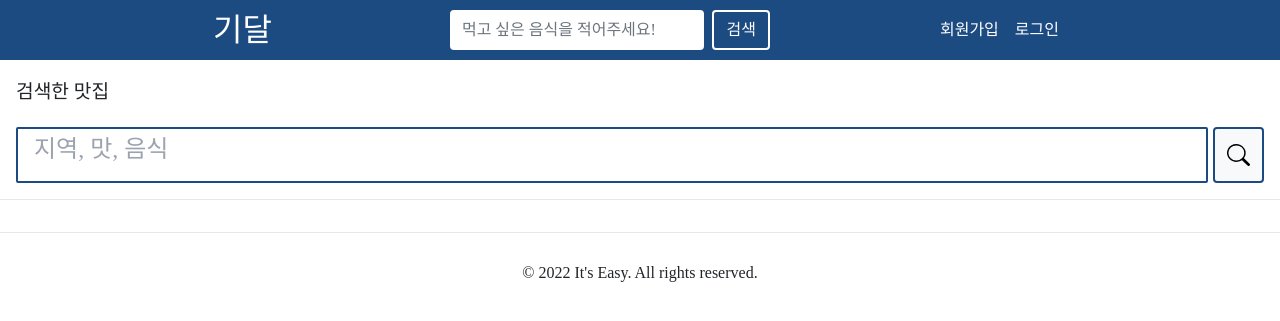
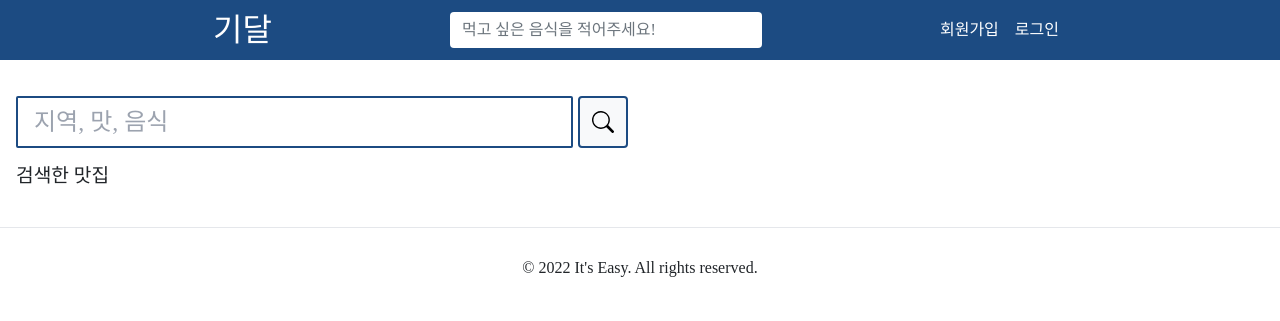
Before and after one commit to audgks5551/waiting_2022_01_11, a Django app: page /stores/search/ in a window 1280 px wide. Shown: the top 321 px of the page. Run offline with Django 4.2, Linux system fonts and the light colour scheme; data that the repository does not hold is empty; parts of the project's set-up code (start-up, migrations or seed data) failed here and were passed over; some libraries are stand-ins or nearby versions; some web fonts are replaced.

Commit message:
모든곳에 검색기능 추가

```diff
--- a/static/common.base.css
+++ b/static/common.base.css
@@ -73,7 +73,7 @@ select {
   font-weight: 500;
   border-radius: 0.125rem;
   padding-top: 1.25rem;
-  padding-bottom: 2rem;
+  padding-bottom: 1.25rem;
   border-width: 1px;
   padding-left: 1rem;
   padding-right: 1rem;
--- a/static/common.css
+++ b/static/common.css
@@ -1002,6 +1002,11 @@ Ensure the default browser behavior of the `hidden` attribute.
   padding-right: 1.7rem;
 }
 
+.t-py-\[1\.5rem\] {
+  padding-top: 1.5rem;
+  padding-bottom: 1.5rem;
+}
+
 .t-pb-\[1rem\] {
   padding-bottom: 1rem;
 }
@@ -1221,7 +1226,7 @@ select {
   font-weight: 500;
   border-radius: 0.125rem;
   padding-top: 1.25rem;
-  padding-bottom: 2rem;
+  padding-bottom: 1.25rem;
   border-width: 1px;
   padding-left: 1rem;
   padding-right: 1rem;
@@ -1406,11 +1411,6 @@ input:focus {
   background-color: rgb(28 75 130 / var(--tw-bg-opacity));
 }
 
-.hover\:t-bg-\[\#DD6B4D\]:hover {
-  --tw-bg-opacity: 1;
-  background-color: rgb(221 107 77 / var(--tw-bg-opacity));
-}
-
 .hover\:t-bg-gray-400:hover {
   --tw-bg-opacity: 1;
   background-color: rgb(156 163 175 / var(--tw-bg-opacity));
@@ -1517,6 +1517,10 @@ input:focus {
     margin-top: 0px;
   }
 
+  .lg\:t-mr-\[51\%\] {
+    margin-right: 51%;
+  }
+
   .lg\:t-flex {
     display: flex;
   }
--- a/stores/views.py
+++ b/stores/views.py
@@ -69,7 +69,7 @@ class SearchView(View):
 
                 return render(
                     request, "stores/stores_list.html", {
-                        "form": form,
+                        "search_form": form,
                         "store_list": store_list,
                         "current_user_id": current_user_id,
                         "storeType_len": storeType_len,
@@ -80,10 +80,10 @@ class SearchView(View):
                 )
 
         else:
-            form = forms.SearchForm()
+            search_form = forms.SearchForm()
 
         return render(request, "stores/stores_list.html", {
-            "form": form,
+            "search_form": search_form,
             "current_user_id": current_user_id,
             "storeType_len": storeType_len,
             "amenity_len": amenity_len,
@@ -111,11 +111,15 @@ def detailStore(request, store_id):
     store = models.Store.objects.get(id=store_id)
     waiting_mode = waiting_models.StartWaiting.objects.get(
         store_id=store_id).mode
+
+    search_form = forms.SearchForm()
+
     context = {
         "store": store,
         "current_user_id": current_user_id,
         "store_id": store_id,
-        "waiting_mode": waiting_mode
+        "waiting_mode": waiting_mode,
+        "search_form": search_form
     }
 
     return render(request, "stores/stores_detail.html", context)
@@ -167,6 +171,7 @@ def modifyStore(request, store_id):
         store_form = forms.CreateStoreForm()
         startWaiting_form = waiting_forms.StartWaitingForm()
         add_photo_form = forms.AddPhotoForm()
+        search_form = forms.SearchForm()
 
     store_form = forms.CreateStoreForm(instance=store)
     startWaiting_form = waiting_forms.StartWaitingForm(instance=startWaiting)
@@ -176,6 +181,7 @@ def modifyStore(request, store_id):
         "store_form": store_form,
         "startWaiting_form": startWaiting_form,
         "add_photo_form": add_photo_form,
+        "search_form": search_form,
         "photo_list": photo_list,
         "store": store,
     }
@@ -227,6 +233,7 @@ def createStore(request):
         store_form = forms.CreateStoreForm()
         startWaiting_form = waiting_forms.StartWaitingForm()
         add_photo_form = forms.AddPhotoForm()
+        search_form = forms.SearchForm()
 
     storeType_len = models.StoreType.objects.count()
     amenity_len = models.Amenity.objects.count()
@@ -238,6 +245,7 @@ def createStore(request):
         "current_user_id": current_user_id,
         "add_photo_form": add_photo_form,
         "startWaiting_form": startWaiting_form,
+        "search_form": search_form,
         "storeType_len": storeType_len,
         "amenity_len": amenity_len,
         "theme_len": theme_len,
--- a/templates/partials/nav-b.html
+++ b/templates/partials/nav-b.html
@@ -18,7 +18,7 @@
             </a>
         </li>
         <li class="t-flex t-items-center" >
-            <button class="t-h-full t-flex t-items-center t-justify-center t-px-[2rem]" data-bs-toggle="modal" data-bs-target="#exampleModal">
+            <button class="t-h-full t-flex t-items-center t-justify-center t-px-[2rem]" data-bs-toggle="modal" data-bs-target="#nav-b">
                 <svg class="t-fill-white" xmlns="http://www.w3.org/2000/svg" viewBox="0 0 24 24" width="24" height="24">
                     <path fill-rule="evenodd"
                         d="M14.53 15.59a8.25 8.25 0 111.06-1.06l5.69 5.69a.75.75 0 11-1.06 1.06l-5.69-5.69zM2.5 9.25a6.75 6.75 0 1111.74 4.547.746.746 0 00-.443.442A6.75 6.75 0 012.5 9.25z">
@@ -59,7 +59,7 @@
 
     <!-- Modal -->
 
-        <div class="modal" id="exampleModal" tabindex="-1" aria-labelledby="exampleModalLabel" aria-hidden="true">
+        <div class="modal" id="nav-b" tabindex="-1" aria-labelledby="exampleModalLabel" aria-hidden="true">
             <div class="modal-dialog modal-dialog-centered modal-dialog-scrollable">
                 <div class="modal-content t-border-0">
                     <div class="modal-header t-flex t-flex-col t-p-0">
--- a/templates/partials/nav.html
+++ b/templates/partials/nav.html
@@ -19,8 +19,7 @@
     </button>
     <div class="collapse navbar-collapse lg:t-flex lg:t-justify-end lg:t-ml-[1rem] t-mt-[1rem] lg:t-mt-0" id="navbarsExample09">
       <form class="d-flex lg:t-w-[20rem]" action="{% url "stores:search" %}" type="GET">
-        <input class="form-control me-2 t-border-0" type="search" placeholder="먹고 싶은 음식을 적어주세요!" aria-label="Search">
-          <button class="btn t-whitespace-nowrap t-border-2 t-border-white t-text-white hover:t-bg-[#DD6B4D]" type="submit">검색</button>
+        <input id="searchKeyword" class="form-control me-2 t-border-0" type="search" placeholder="먹고 싶은 음식을 적어주세요!" aria-label="Search" data-bs-toggle="modal" data-bs-target="#nav-b">
       </form>
     </div>
 
--- a/templates/stores/stores_detail.html
+++ b/templates/stores/stores_detail.html
@@ -102,7 +102,7 @@ detail
                         {% else %}
                             <span
                                 class="t-border-2 t-border-[#1C4B82] t-rounded-md t-mt-[2rem] t-w-[45%] t-py-[1.3rem] t-px-[1.7rem] t-text-[1.2rem]">
-                                기달리기 아직 안됨
+                                기달리기 시작 전
                             </span>
                         {% endif %}
                     </div>
--- a/templates/stores/stores_list.html
+++ b/templates/stores/stores_list.html
@@ -26,13 +26,11 @@ list
     </script>
 
     <div class="t-container t-mx-auto">
-        <div class="t-ml-[1rem] t-mb-[0.5rem]">
-            <h2 class="t-text-[1.2rem]">검색한 맛집</h2>
-        </div>
-        <div class="t-border-b t-p-[1rem]">
+
+        <div class="t-p-[1rem]">
             <form method="GET">
-                <div class="t-flex">
-                    <input class="t-mb-0 t-h-[3rem] t-border-2 t-border-[#1C4B82]" type="text" placeholder="지역, 맛, 음식" />
+                <div class="t-flex lg:t-mr-[51%]">
+                    <input class="t-mb-0 t-h-[3rem] t-border-2 t-border-[#1C4B82] t-p-0 t-py-[1.5rem] t-pl-[1rem]" type="text" placeholder="지역, 맛, 음식" data-bs-toggle="modal" data-bs-target="#nav-b"/>
                     <button class="t-whitespace-nowrap btn btn-light t-ml-[0.3rem] t-border-2 t-border-[#1C4B82]">
                         <img class="t-w-[1.5rem]" src="/media/nav-b/search.svg" />
                     </button>
@@ -40,6 +38,9 @@ list
             </form>
         </div>
 
+        <div class="t-ml-[1rem] t-mb-[0.5rem]">
+            <h2 class="t-text-[1.2rem]">검색한 맛집</h2>
+        </div>
         <ul class="t-grid t-grid-cols-2 md:t-grid-cols-3 lg:t-grid-cols-4 t-gap-[0.7rem] lg:t-gap-[2rem] lg:t-px-[0.5rem]">
             {% for store in store_list %}
                 {% include "stores/stores_card.html" with store=store %}
@@ -52,5 +53,5 @@ list
 
 {% block nav-b %}
 
-    {% include "partials/nav-b.html" with home="home" person="person" %}
+    {% include "partials/nav-b.html" with home=True person=True %}
 {% endblock nav-b %}
--- a/templates/users/login.html
+++ b/templates/users/login.html
@@ -47,5 +47,5 @@ login
 {% endblock %}
 
 {% block nav-b %}
-    {% include "partials/nav-b.html" with home="home" person="person-fill" %}
+    {% include "partials/nav-b.html" with home=True person=False %}
 {% endblock nav-b %}
--- a/templates/users/users_mypage.html
+++ b/templates/users/users_mypage.html
@@ -44,5 +44,5 @@ mypage
 
 {% block nav-b %}
 
-    {% include "partials/nav-b.html" with home=False person=False %}
+    {% include "partials/nav-b.html" with home=True person=False %}
 {% endblock nav-b %}
```
Also changed, not shown: users/views.py (+7 -1 lines).
